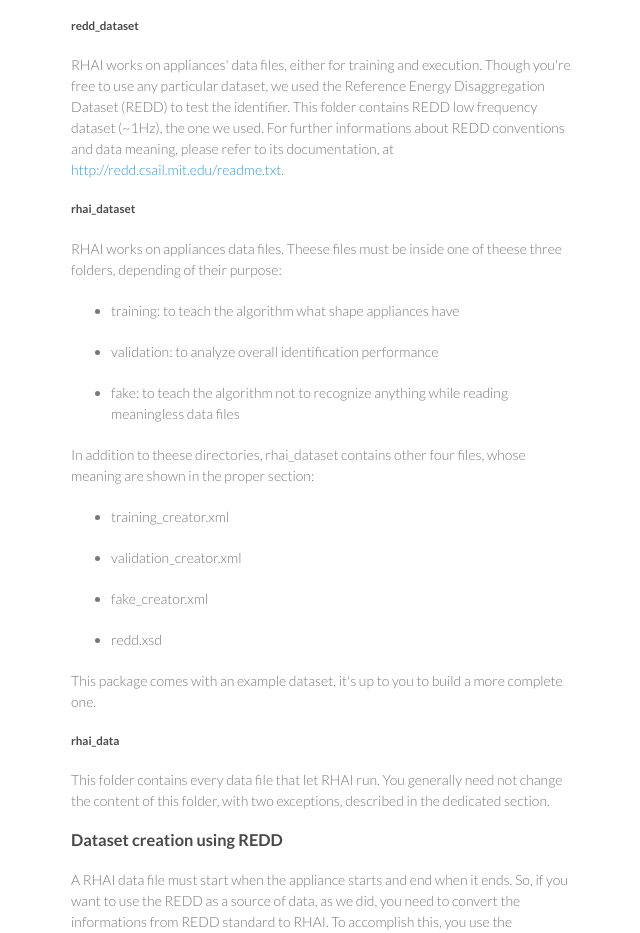
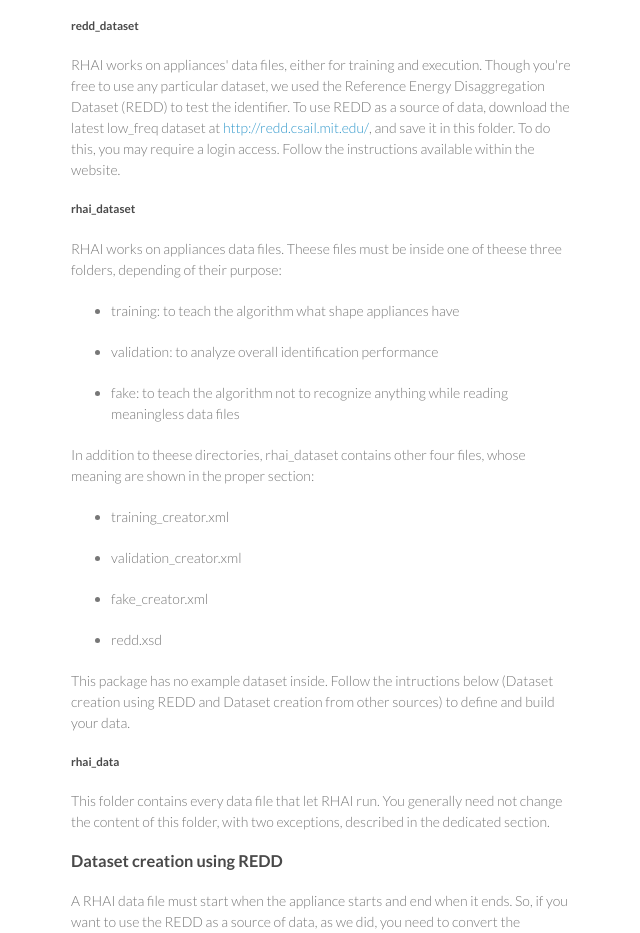
Before and after one commit to simone3991/rhai_full, a plain HTML site: page index.html in a window 1280 px wide. Shown: the part 827-1760 px from the top of the page, without its empty margins (499-1139 px from the left). Drawn offline with Linux system fonts and the light colour scheme.

```diff
--- a/index.html
+++ b/index.html
@@ -88,10 +88,10 @@
 <p>RHAI works on appliances' data files, either for training and
 execution. Though you're free to use any particular dataset,
 we used the Reference Energy Disaggregation Dataset (REDD) to
-test the identifier. This folder contains REDD low frequency
-dataset (~1Hz), the one we used. For further informations about
-REDD conventions and data meaning, please refer to its documentation,
-at <a href="http://redd.csail.mit.edu/readme.txt">http://redd.csail.mit.edu/readme.txt</a>.</p>
+test the identifier. To use REDD as a source of data, download
+the latest low_freq dataset at <a href="http://redd.csail.mit.edu/">http://redd.csail.mit.edu/</a>, and
+save it in this folder. To do this, you may require a login
+access. Follow the instructions available within the website.</p>
 
 <h5>
 <a id="rhai_dataset" class="anchor" href="#rhai_dataset" aria-hidden="true"><span class="octicon octicon-link"></span></a>rhai_dataset</h5>
@@ -116,8 +116,9 @@
 <li><p>redd.xsd</p></li>
 </ul>
 
-<p>This package comes with an example dataset, it's up to you to
-build a more complete one.</p>
+<p>This package has no example dataset inside. Follow the intructions below
+(Dataset creation using REDD and Dataset creation from other sources)
+to define and build your data.</p>
 
 <h5>
 <a id="rhai_data" class="anchor" href="#rhai_data" aria-hidden="true"><span class="octicon octicon-link"></span></a>rhai_data</h5>
```
Also changed, not shown: params.json (+1 -1 lines).
